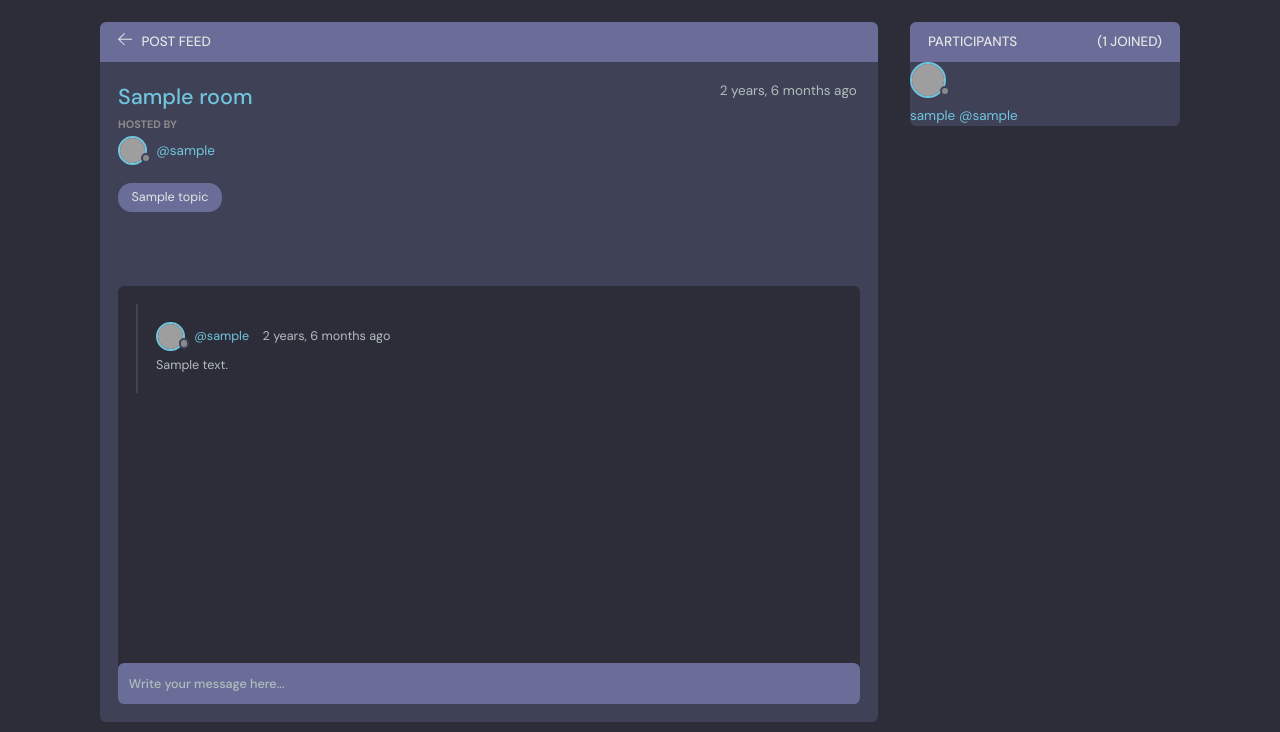
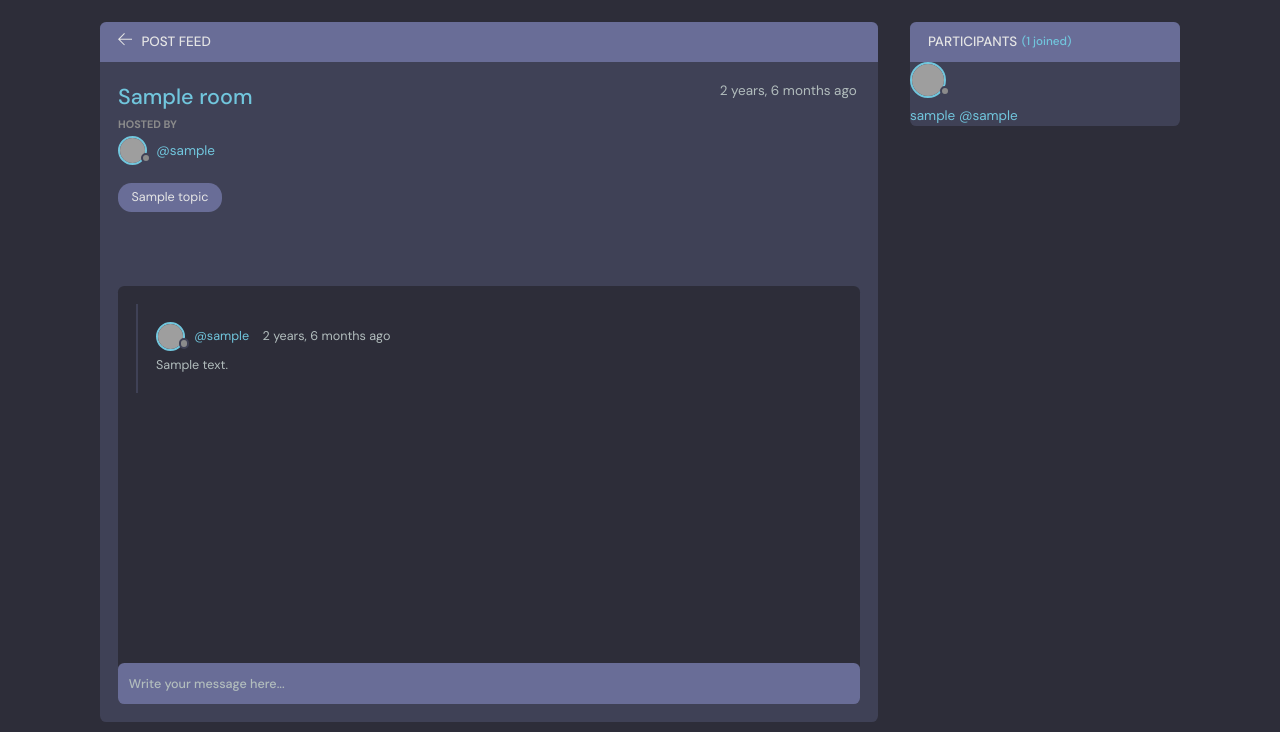
Before and after one commit to JustA3DObject/DevFriends, a Django app: page /room/1/ in a window 1280 px wide. Shown: the part 68-800 px from the top of the page. Run offline with Django 4.2, Linux system fonts and the light colour scheme; tables that the repository leaves empty hold one stand-in row (values such as "Sample post"); grey boxes are pictures that could not be loaded.

Commit message:
Added CSS to room participants joined count

```diff
--- a/devfriends/static/css/master.css
+++ b/devfriends/static/css/master.css
@@ -918,3 +918,14 @@ a {
 .room__message>form>input::placeholder {
     color: var(--color-light-gray);
 }
+
+.participants__top span {
+    color: var(--color-main);
+    font-size: 1.3rem;
+    text-transform: none;
+}
+
+.participants__top {
+    justify-content: flex-start;
+    gap: 0.5rem;
+}
```
